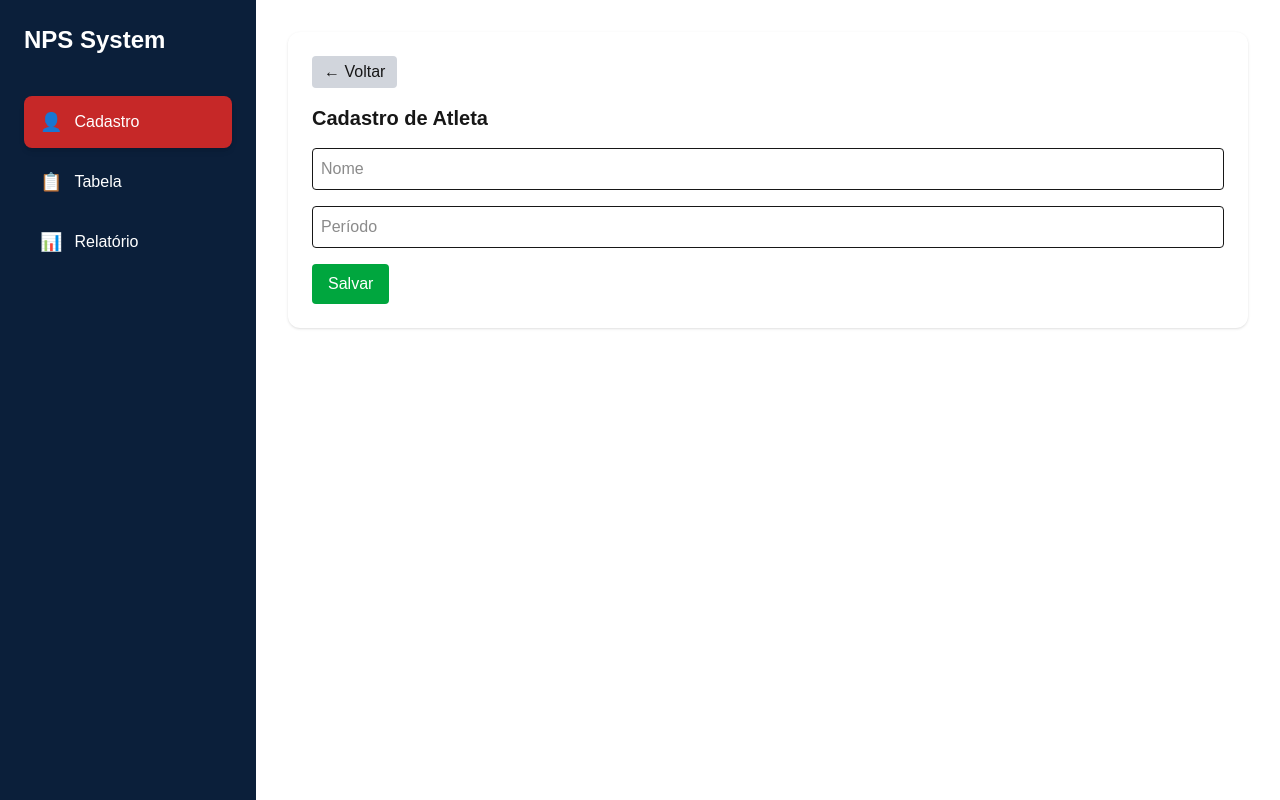
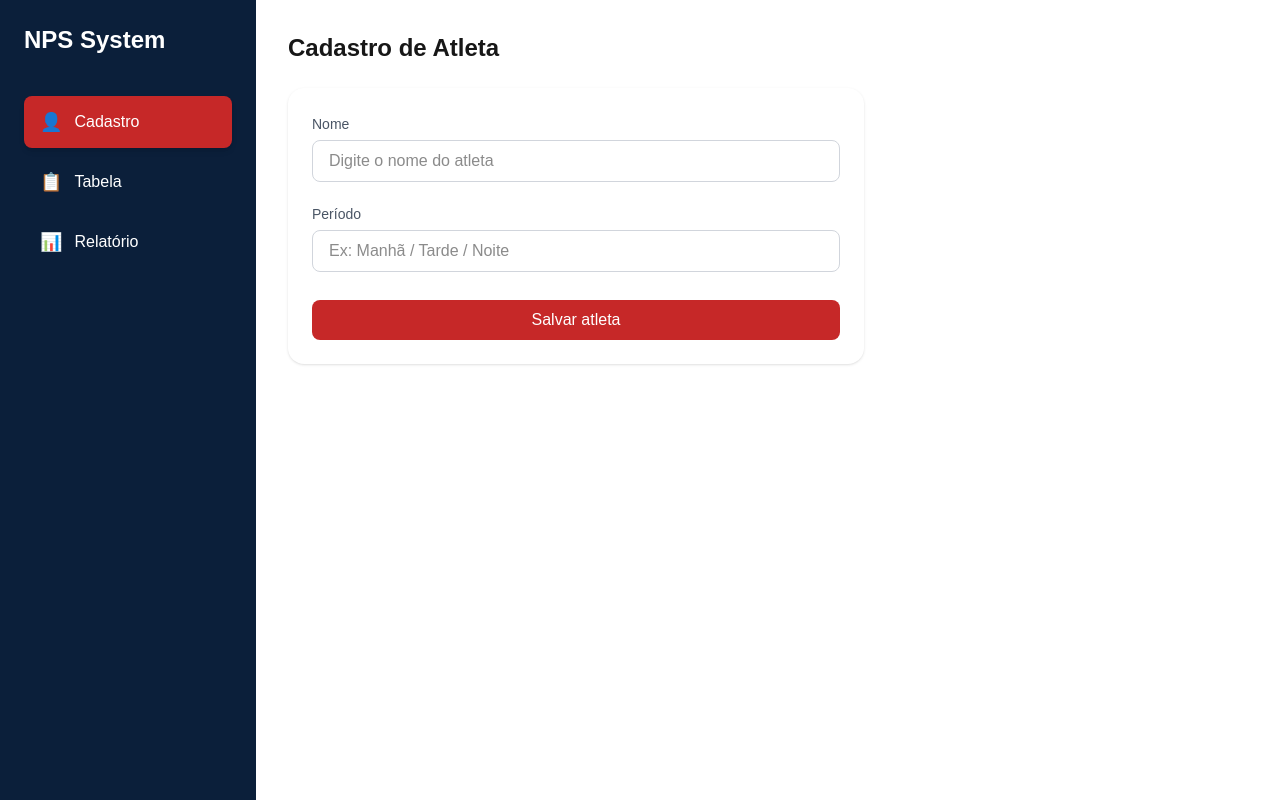
Before and after one commit to pulseflownps-creator/sistema-nps, a Next.js app: page /nps/cadastro in a window 1280 px wide. Built offline with nearby package versions, Linux system fonts and the light colour scheme.

Commit message:
version layout 1

```diff
--- a/app/nps/cadastro/page.js
+++ b/app/nps/cadastro/page.js
@@ -1,7 +1,6 @@
 'use client'
 import { useState } from 'react'
 import { supabase } from '../../../lib/supabase'
-import Link from 'next/link'
 
 export default function Cadastro() {
   const [nome, setNome] = useState('')
@@ -9,36 +8,55 @@ export default function Cadastro() {
 
   const salvar = async () => {
     await supabase.from('atletas').insert([{ nome, periodo }])
-    alert('Salvo!')
+    alert('Salvo com sucesso!')
+    setNome('')
+    setPeriodo('')
   }
 
   return (
-    <div className="bg-white p-6 rounded-xl shadow">
-      <Link href="/nps">
-        <button className="mb-4 bg-gray-300 px-3 py-1 rounded hover:bg-gray-400">
-          ← Voltar
-        </button>
-      </Link>
-      <h1 className="text-xl font-bold mb-4">Cadastro de Atleta</h1>
+    <div className="max-w-xl">
 
+      {/* TÍTULO */}
+      <h1 className="text-2xl font-semibold mb-6">
+        Cadastro de Atleta
+      </h1>
+
+      {/* CARD */}
+      <div className="bg-white p-6 rounded-2xl shadow-sm flex flex-col gap-5">
+
+        {/* INPUT NOME */}
+        <div>
+          <label className="text-sm text-gray-600">Nome</label>
           <input
-        className="border p-2 w-full mb-4 rounded"
-        placeholder="Nome"
+            value={nome}
             onChange={e => setNome(e.target.value)}
+            placeholder="Digite o nome do atleta"
+            className="w-full mt-1 border border-gray-300 rounded-lg px-4 py-2
+            focus:outline-none focus:ring-2 focus:ring-[#C62828]"
           />
+        </div>
 
+        {/* INPUT PERÍODO */}
+        <div>
+          <label className="text-sm text-gray-600">Período</label>
           <input
-        className="border p-2 w-full mb-4 rounded"
-        placeholder="Período"
+            value={periodo}
             onChange={e => setPeriodo(e.target.value)}
+            placeholder="Ex: Manhã / Tarde / Noite"
+            className="w-full mt-1 border border-gray-300 rounded-lg px-4 py-2
+            focus:outline-none focus:ring-2 focus:ring-[#C62828]"
           />
+        </div>
 
+        {/* BOTÃO */}
         <button
           onClick={salvar}
-        className="bg-green-600 text-white px-4 py-2 rounded hover:bg-green-700"
+          className="mt-2 bg-[#C62828] hover:bg-red-700 text-white py-2 rounded-lg transition"
         >
-        Salvar
+          Salvar atleta
         </button>
+
+      </div>
     </div>
   )
 }
--- a/app/nps/relatorio/page.js
+++ b/app/nps/relatorio/page.js
@@ -1,7 +1,6 @@
 'use client'
 import { useState } from 'react'
 import { supabase } from '../../../lib/supabase'
-import Link from 'next/link'
 
 import {
   BarChart,
@@ -42,41 +41,64 @@ export default function Relatorio() {
     : []
 
   return (
-    <div className="bg-white p-6 rounded-xl shadow">
-      <Link href="/nps">
-        <button className="mb-4 bg-gray-300 px-3 py-1 rounded hover:bg-gray-400">
-          ← Voltar
+    <div className="flex flex-col gap-6">
+
+      {/* TOPO */}
+      <div className="flex items-center justify-between">
+        <h1 className="text-2xl font-semibold">
+          Relatório NPS
+        </h1>
+
+        <button
+          onClick={gerar}
+          className="bg-[#C62828] hover:bg-red-700 text-white px-4 py-2 rounded-lg transition"
+        >
+          Gerar relatório
         </button>
-      </Link>
-      <h1 className="text-xl font-bold mb-4">Relatório</h1>
+      </div>
 
-      <button
-        onClick={gerar}
-        className="bg-blue-600 text-white px-4 py-2 rounded mb-4"
-      >
-        Gerar relatório
-      </button>
+      {/* MÉTRICAS */}
+      {dados && (
+        <div className="grid grid-cols-3 gap-4">
 
-      {dados && (
-        <>
-          <div className="mb-6">
-            <p><b>Total:</b> {dados.total}</p>
-            <p><b>Respondidos:</b> {dados.respondidos}</p>
-            <p><b>Percentual:</b> {dados.percentual}%</p>
+          <div className="bg-white p-5 rounded-xl shadow-sm">
+            <p className="text-sm text-gray-500">Total</p>
+            <h2 className="text-2xl font-bold">{dados.total}</h2>
           </div>
 
-          <div style={{ width: '100%', height: 300 }}>
+          <div className="bg-white p-5 rounded-xl shadow-sm">
+            <p className="text-sm text-gray-500">Respondidos</p>
+            <h2 className="text-2xl font-bold">{dados.respondidos}</h2>
+          </div>
+
+          <div className="bg-white p-5 rounded-xl shadow-sm">
+            <p className="text-sm text-gray-500">Percentual</p>
+            <h2 className="text-2xl font-bold">{dados.percentual}%</h2>
+          </div>
+
+        </div>
+      )}
+
+      {/* GRÁFICO */}
+      {dados && (
+        <div className="bg-white p-6 rounded-2xl shadow-sm">
+          <h2 className="text-lg font-semibold mb-4">
+            Desempenho
+          </h2>
+
+          <div className="w-full h-[300px]">
             <ResponsiveContainer>
               <BarChart data={dataGrafico}>
                 <XAxis dataKey="name" />
                 <YAxis />
                 <Tooltip />
-                <Bar dataKey="valor" />
+                <Bar dataKey="valor" radius={[6, 6, 0, 0]} />
               </BarChart>
             </ResponsiveContainer>
           </div>
-        </>
+        </div>
       )}
+
     </div>
   )
 }
--- a/app/nps/tabela/page.js
+++ b/app/nps/tabela/page.js
@@ -1,7 +1,6 @@
 'use client'
 import { useEffect, useState } from 'react'
 import { supabase } from '../../../lib/supabase'
-import Link from 'next/link'
 
 export default function Tabela() {
   const [dados, setDados] = useState([])
@@ -28,69 +27,96 @@ export default function Tabela() {
     carregar()
   }
 
-  const addDias = (data, dias) => {
-    const d = new Date(data)
-    d.setDate(d.getDate() + dias)
-    return d.toLocaleDateString()
-  }
+  return (
+    <div className="flex flex-col gap-6">
 
-  return (
-  <div className="bg-white p-6 rounded-xl shadow">
-    <h1 className="text-xl font-bold mb-4">Tabela NPS</h1>
+      {/* TÍTULO */}
+      <h1 className="text-2xl font-semibold">
+        Tabela NPS
+      </h1>
 
-    <table className="w-full border">
-      <thead className="bg-gray-200">
+      {/* CARD */}
+      <div className="bg-white rounded-2xl shadow-sm overflow-hidden">
+
+        <table className="w-full">
+
+          {/* CABEÇALHO */}
+          <thead className="bg-gray-100 text-gray-600 text-sm">
             <tr>
-          <th className="p-2">#</th>
-          <th className="p-2">Nome</th>
-          <th className="p-2">Período</th>
-          <th className="p-2">Data</th>
-          <th className="p-2">+1 dia</th>
-          <th className="p-2">+7 dias</th>
-          <th className="p-2">Respondido</th>
+              <th className="text-left p-4">#</th>
+              <th className="text-left p-4">Nome</th>
+              <th className="text-left p-4">Período</th>
+              <th className="text-left p-4">Data</th>
+              <th className="text-left p-4">Ações</th>
             </tr>
           </thead>
 
+          {/* CORPO */}
           <tbody>
             {dados.map((a, i) => (
-          <tr key={a.id} className="text-center border-t">
-            <td className="p-2">{i + 1}</td>
-            <td>{a.nome}</td>
-            <td>{a.periodo}</td>
-            <td>{new Date(a.created_at).toLocaleDateString()}</td>
+              <tr
+                key={a.id}
+                className="border-t hover:bg-gray-50 transition"
+              >
+                <td className="p-4 text-sm text-gray-500">
+                  {i + 1}
+                </td>
 
-            <td>
+                <td className="p-4 font-medium">
+                  {a.nome}
+                </td>
+
+                <td className="p-4 text-gray-600">
+                  {a.periodo}
+                </td>
+
+                <td className="p-4 text-gray-600">
+                  {new Date(a.created_at).toLocaleDateString()}
+                </td>
+
+                {/* AÇÕES */}
+                <td className="p-4">
+                  <div className="flex gap-2">
+
+                    {/* +1 DIA */}
                     <button
-                className="bg-blue-500 text-white px-2 py-1 rounded disabled:bg-gray-300"
                       disabled={a.respondido || a.enviado_dia1}
                       onClick={() => atualizar(a.id, 'enviado_dia1')}
+                      className="px-3 py-1 rounded-lg text-sm bg-blue-100 text-blue-700 hover:bg-blue-200 disabled:bg-gray-200 disabled:text-gray-400 transition"
                     >
                       +1
                     </button>
-            </td>
 
-            <td>
+                    {/* +7 DIAS */}
                     <button
-                className="bg-purple-500 text-white px-2 py-1 rounded disabled:bg-gray-300"
                       disabled={a.respondido || a.enviado_semana}
                       onClick={() => atualizar(a.id, 'enviado_semana')}
+                      className="px-3 py-1 rounded-lg text-sm bg-purple-100 text-purple-700 hover:bg-purple-200 disabled:bg-gray-200 disabled:text-gray-400 transition"
                     >
                       +7
                     </button>
-            </td>
 
-            <td>
+                    {/* RESPONDIDO */}
                     <button
-                className="bg-green-500 text-white px-2 py-1 rounded"
                       onClick={() => atualizar(a.id, 'respondido')}
+                      className={`px-3 py-1 rounded-lg text-sm transition
+                        ${a.respondido
+                          ? "bg-green-100 text-green-700"
+                          : "bg-[#C62828] text-white hover:bg-red-700"
+                        }`}
                     >
-                {a.respondido ? '✔️' : 'OK'}
+                      {a.respondido ? "Respondido" : "Marcar"}
                     </button>
+
+                  </div>
                 </td>
               </tr>
             ))}
           </tbody>
+
         </table>
+
+      </div>
     </div>
   )
 }
```
Lines whose indentation alone changed are shown as unchanged.
